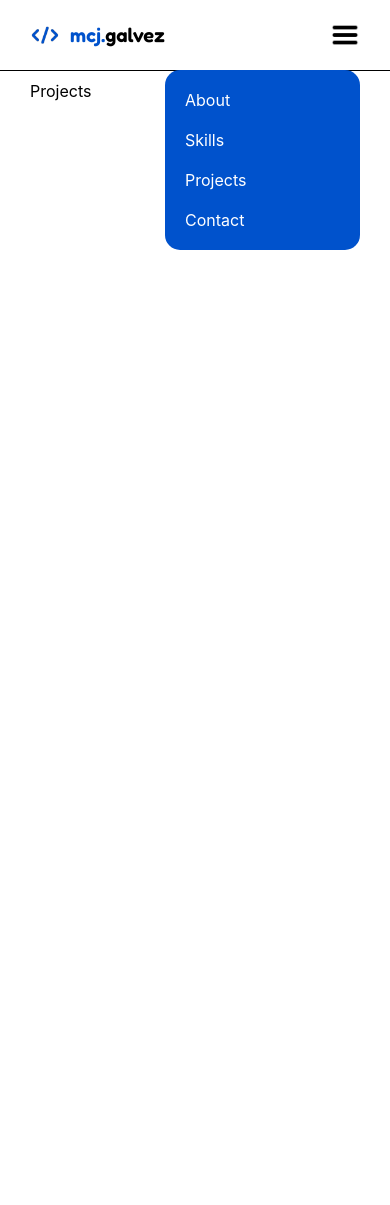
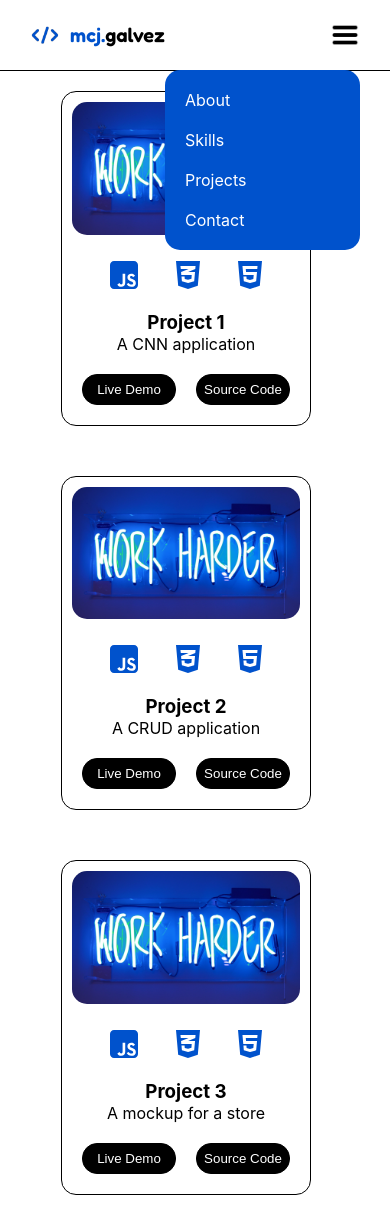
Before and after one commit to galvez-mcj/react-portfolio, a React (Vite) app: page /projects in a window 390 px wide. Shown: the top 1205 px of the page. Before the commit the page ends 844 px from the top, so only its background shows below. Built offline with nearby package versions, Linux system fonts and the light colour scheme.

Commit message:
Added project cards. Responsive but not yet functional

```diff
--- a/src/App.css
+++ b/src/App.css
@@ -1,4 +1,5 @@
 .page {
+    height: max-content;
     width: 100%;
     margin: 0 120px;
 }
--- /dev/null
+++ b/src/components/Projects.css
@@ -0,0 +1,68 @@
+.projects-page {
+    width: 80%;
+    /* position: relative;
+    left: 50%;
+    top: 50%;
+    -webkit-transform: translate(-50%, -50%);
+    transform: translate(-50%, -50%); */
+    height: max-content;
+    margin-top: 20px;
+}
+
+.projects-content {
+    display: flex;
+    flex-wrap: wrap;
+    justify-content: space-evenly;
+    gap: 50px;
+}
+
+.projects-card {
+    width: 250px;
+    height: max-content;
+    border: 1px solid var(--black);
+    border-radius: 15px;
+    padding: 10px;
+    text-align: center;
+    transition: all 0.2s ease-in-out;
+}
+
+.projects-card:hover {
+    transform: scale(1.025);
+    box-shadow: 0 4px 20px 0 var(--primary-color);
+}
+
+.project-img {
+    width: 100%;
+    border-radius: 15px;
+    /* border-radius: 15px 15px 0px 0px; */
+}
+
+.technology-stack {
+    margin: 20px 0px;
+    display: flex;
+    justify-content: space-evenly;
+}
+
+.project-location {
+    margin-top: 10px;
+    display: flex;
+}
+
+
+@media screen and (max-width:600px) {
+    .projects-content {
+        flex-direction: column;
+        align-items: center;
+    }
+}
+
+
+@media screen and (max-width:400px) {
+
+}
+
+@media screen and (max-width:280px) {
+    .projects-card {
+        width: 200px;
+    }
+}
--- a/src/components/Projects.jsx
+++ b/src/components/Projects.jsx
@@ -1,7 +1,62 @@
+import "./Projects.css"
+import projImg from "../assets/project-img.jpg"
+
+import { FontAwesomeIcon } from '@fortawesome/react-fontawesome'
+import {
+    faCss3Alt,
+    faHtml5,
+    faJsSquare,
+    faPython,
+    faReact
+} from '@fortawesome/free-brands-svg-icons'
+
 const Projects = () => {
     return (
-        <div>
-            Projects
+        <div className="projects-page">
+            <div className="projects-content">
+                <div className="projects-card">
+                    <img className="project-img" src={projImg} alt="" />
+                    <div className="technology-stack">
+                        <div><FontAwesomeIcon icon={faJsSquare} color="#0052cc" size="2x"/></div>
+                        <div><FontAwesomeIcon icon={faCss3Alt} color="#0052cc" size="2x"/></div>
+                        <div><FontAwesomeIcon icon={faHtml5} color="#0052cc" size="2x"/></div>
+                    </div>
+                    <h3>Project 1</h3>
+                    <p>A CNN application</p>
+                    <div className="project-location">
+                        <button>Live Demo</button>
+                        <button>Source Code</button>
+                    </div>
+                </div>
+                <div className="projects-card">
+                    <img className="project-img" src={projImg} alt="" />
+                    <div className="technology-stack">
+                        <div><FontAwesomeIcon icon={faJsSquare} color="#0052cc" size="2x"/></div>
+                        <div><FontAwesomeIcon icon={faCss3Alt} color="#0052cc" size="2x"/></div>
+                        <div><FontAwesomeIcon icon={faHtml5} color="#0052cc" size="2x"/></div>
+                    </div>
+                    <h3>Project 2</h3>
+                    <p>A CRUD application</p>
+                    <div className="project-location">
+                        <button>Live Demo</button>
+                        <button>Source Code</button>
+                    </div>
+                </div>
+                <div className="projects-card">
+                    <img className="project-img" src={projImg} alt="" />
+                    <div className="technology-stack">
+                        <div><FontAwesomeIcon icon={faJsSquare} color="#0052cc" size="2x"/></div>
+                        <div><FontAwesomeIcon icon={faCss3Alt} color="#0052cc" size="2x"/></div>
+                        <div><FontAwesomeIcon icon={faHtml5} color="#0052cc" size="2x"/></div>
+                    </div>
+                    <h3>Project 3</h3>
+                    <p>A mockup for a store</p>
+                    <div className="project-location">
+                        <button>Live Demo</button>
+                        <button>Source Code</button>
+                    </div>
+                </div>
+            </div>
         </div>
     )
 }
```
Also changed, not shown: src/assets/project-img.jpg (added).
